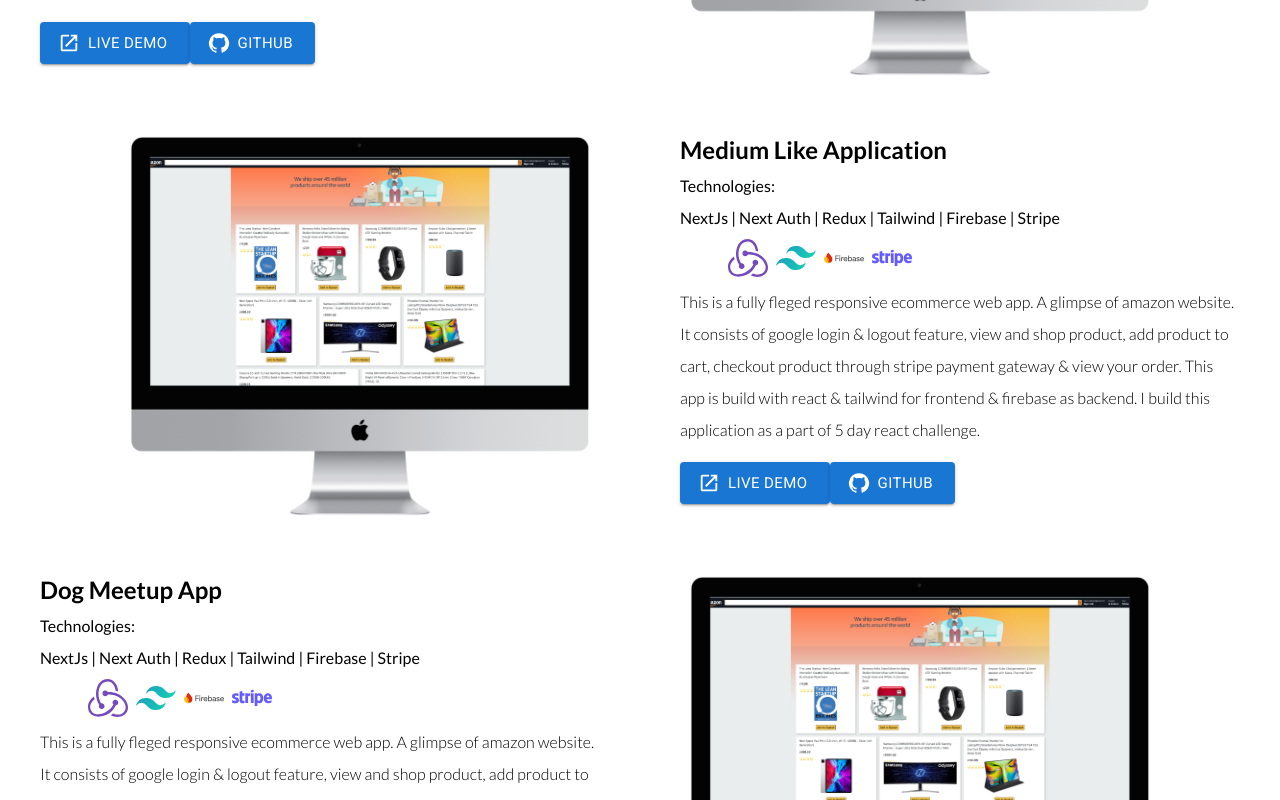
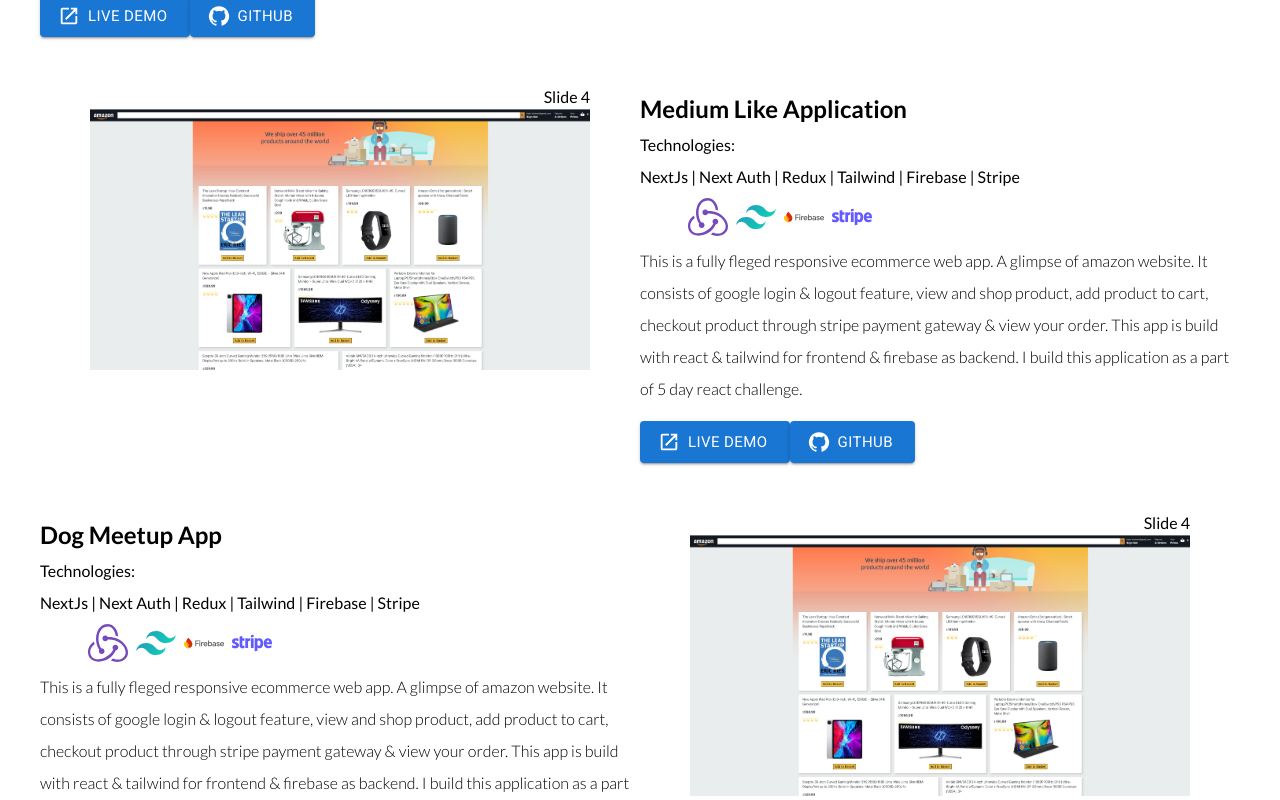
Before and after one commit to Bishesh58/portfolio, a Next.js app: page / in a window 1280 px wide. Shown: the part 2800-3600 px from the top of the page. Built offline with nearby package versions, Linux system fonts and the light colour scheme; some icons are missing; a web font is replaced by a local one.

Commit message:
added ImageSlider

```diff
--- a/components/Card.js
+++ b/components/Card.js
@@ -3,6 +3,7 @@ import GitHubIcon from '@mui/icons-material/GitHub'
 import LaunchIcon from '@mui/icons-material/Launch'
 import Button from '@mui/material/Button'
 import { Icon, InlineIcon } from '@iconify/react'
+import ImageSlider from './slider/ImageSlider'
 
 function Card({ title, technologies, icons, img, code, demo, description }) {
   useEffect(() => {}, [])
@@ -43,8 +44,8 @@ function Card({ title, technologies, icons, img, code, demo, description }) {
         </div>
       </div>
 
-      <div className="flex max-h-[400px] flex-1 items-center justify-center overflow-hidden rounded-2xl px-4 md:p-10">
-        <img src={img} alt="" className="object-contain" />
+      <div className="flex-1 overflow-hidden">
+        <ImageSlider />
       </div>
     </div>
   )
--- /dev/null
+++ b/components/slider/ImageSlider.js
@@ -0,0 +1,52 @@
+import React, { useRef, useState } from 'react'
+// Import Swiper React components
+import { Swiper, SwiperSlide } from 'swiper/react'
+
+// Import Swiper styles
+import 'swiper/css'
+import 'swiper/css/effect-creative'
+
+// import required modules
+import { Autoplay } from 'swiper'
+
+export default function ImageSlider() {
+  return (
+    <>
+      <Swiper
+        grabCursor={true}
+        dir="rtl"
+        autoplay={{
+          delay: 2500,
+          disableOnInteraction: true,
+        }}
+        modules={[Autoplay]}
+        className="h-[300px] w-[500px]"
+      >
+        <SwiperSlide>
+          Slide 3 <img src="/amazon.png" className="object-contain" alt="" />{' '}
+        </SwiperSlide>
+        <SwiperSlide>
+          Slide 2 <img src="/amazon.png" className="object-contain" alt="" />{' '}
+        </SwiperSlide>
+        <SwiperSlide>
+          Slide 4 <img src="/amazon.png" className="object-contain" alt="" />{' '}
+        </SwiperSlide>
+        <SwiperSlide>
+          Slide 5 <img src="/amazon.png" className="object-contain" alt="" />{' '}
+        </SwiperSlide>
+        <SwiperSlide>
+          Slide 6 <img src="/amazon.png" className="object-contain" alt="" />{' '}
+        </SwiperSlide>
+        <SwiperSlide>
+          Slide 7 <img src="/amazon.png" className="object-contain" alt="" />{' '}
+        </SwiperSlide>
+        <SwiperSlide>
+          Slide 8 <img src="/amazon.png" className="object-contain" alt="" />{' '}
+        </SwiperSlide>
+        <SwiperSlide>
+          Slide 9 <img src="/amazon.png" className="object-contain" alt="" />{' '}
+        </SwiperSlide>
+      </Swiper>
+    </>
+  )
+}
```
